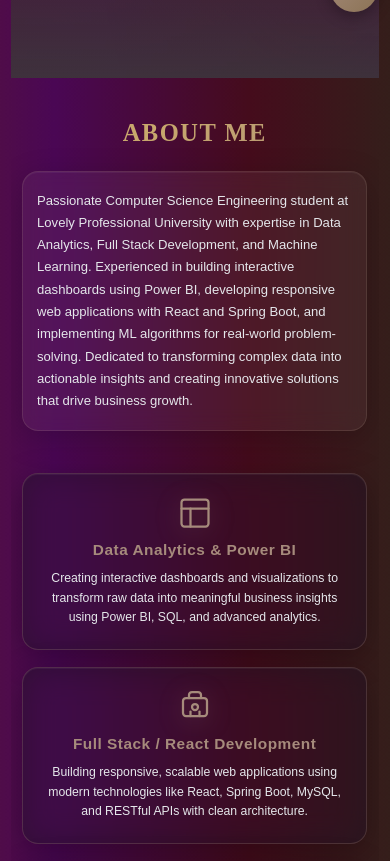
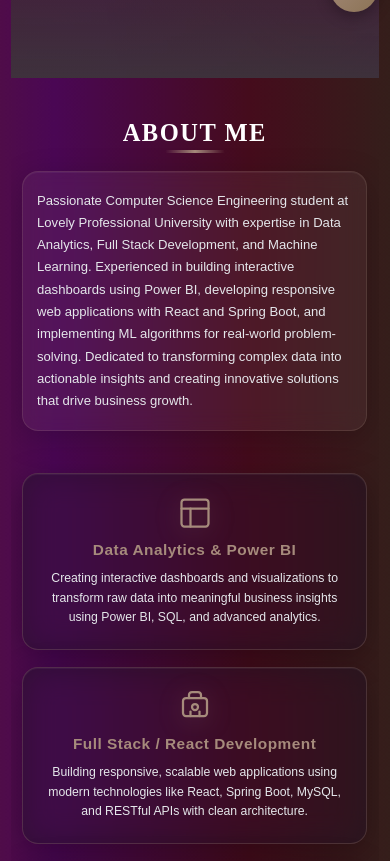
Before and after one commit to RamaSaiJahnavi/Portfolio, a React (Vite) app in the folder Desktop/portfolio/: page / in a window 390 px wide. Shown: the part 820-1681 px from the top of the page. Built offline with nearby package versions, Linux system fonts and the light colour scheme.

Commit message:
Update About Me: white text with underline, animate on every scroll view

```diff
--- a/Desktop/portfolio/src/components/About.jsx
+++ b/Desktop/portfolio/src/components/About.jsx
@@ -6,12 +6,22 @@ function About() {
   const observerRef = useRef(null)
 
   useEffect(() => {
-    // Intersection Observer for entrance animations
+    // Intersection Observer for entrance animations - triggers every time
     observerRef.current = new IntersectionObserver(
       (entries) => {
         entries.forEach((entry) => {
           if (entry.isIntersecting) {
-            entry.target.classList.add('animate-in')
+            // Remove the class first to re-trigger animation
+            entry.target.classList.remove('animate-in')
+            // Force reflow
+            void entry.target.offsetWidth
+            // Add the class to trigger animation
+            setTimeout(() => {
+              entry.target.classList.add('animate-in')
+            }, 50)
+          } else {
+            // Remove animation when out of view
+            entry.target.classList.remove('animate-in')
           }
         })
       },
--- a/Desktop/portfolio/src/styles/About.css
+++ b/Desktop/portfolio/src/styles/About.css
@@ -91,7 +91,7 @@
 .about h2 {
   text-align: center;
   font-size: 3rem;
-  color: #FFFFFF;
+  color: #FFFFFF; /* White text like Skills */
   margin-bottom: 3rem;
   font-weight: 900;
   letter-spacing: 3px;
@@ -101,19 +101,26 @@
   z-index: 1;
 }
 
+/* Underline for About Me heading - similar to Skills */
+.about h2::after {
+  content: '';
+  position: absolute;
+  bottom: -10px;
+  left: 50%;
+  transform: translateX(-50%);
+  width: 80px;
+  height: 4px;
+  background: linear-gradient(90deg, transparent, #A68B7C, transparent);
+  border-radius: 2px;
+}
+
 /* Gradient Text Effect for Heading */
 .about-heading {
-  background: linear-gradient(135deg, #A68B7C 0%, #C9A86C 50%, #A68B7C 100%);
-  background-size: 200% auto;
-  -webkit-background-clip: text;
-  -webkit-text-fill-color: transparent;
-  background-clip: text;
-  animation: gradientShift 4s ease-in-out infinite;
+  animation: none; /* Remove gradient shift animation */
 }
 
 .about-heading.animate-in {
-  animation: slideDown 0.8s cubic-bezier(0.4, 0, 0.2, 1) forwards,
-             gradientShift 4s ease-in-out infinite;
+  animation: slideDown 0.8s cubic-bezier(0.4, 0, 0.2, 1) forwards;
   opacity: 0;
   transform: translateY(-30px);
 }
@@ -396,6 +403,12 @@
     margin-bottom: 2.5rem;
   }
 
+  .about h2::after {
+    width: 70px;
+    height: 3px;
+    bottom: -8px;
+  }
+
   .about-intro {
     font-size: 1rem;
     padding: 1.5rem 1.75rem;
@@ -446,7 +459,7 @@
 
   /* Significantly reduce animation intensity on mobile */
   .about-heading {
-    animation: gradientShift 8s ease-in-out infinite; /* Much slower */
+    animation: none; /* No gradient animation - white text */
   }
 
   .intro-shimmer {
@@ -457,6 +470,12 @@
     font-size: clamp(1.75rem, 5vw, 2rem); /* Minimum 28px on 320px screen */
     letter-spacing: 1.5px;
     margin-bottom: 1.75rem;
+  }
+
+  .about h2::after {
+    width: 60px;
+    height: 3px;
+    bottom: -6px;
   }
 
   .about-content {
@@ -550,12 +569,18 @@
 
   /* Further reduce animations on very small screens */
   .about-heading {
-    animation-duration: 10s; /* Even slower */
+    animation: none; /* No gradient animation - white text */
   }
 
   .about h2 {
     font-size: 1.6rem; /* ~28px equivalent */
     margin-bottom: 1.75rem;
+  }
+
+  .about h2::after {
+    width: 50px;
+    height: 2px;
+    bottom: -5px;
   }
 
   .about-intro {
```
